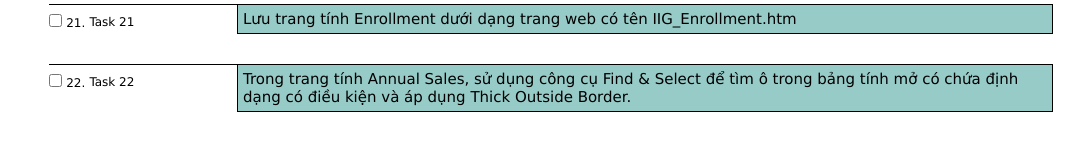
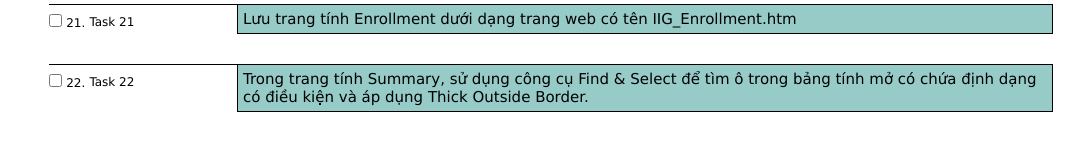
Before and after one commit to minhnh1394/Excel2019_Project1, a plain HTML site: page index.html in a window 1280 px wide. Shown: the part 1465-1606 px from the top of the page, without its empty margins (213-1280 px from the left). Drawn offline with Linux system fonts and the light colour scheme.

Commit message:
Update index.html

```diff
--- a/index.html
+++ b/index.html
@@ -646,7 +646,7 @@
                             <div class="Title"><span>Task 22</span></div>
                             <div class="Overview">
                                 <div class="OverviewItem"><span>
-                                    <p>Trong trang tính Annual Sales, sử dụng công cụ Find & Select để tìm ô trong bảng tính mở có chứa định dạng có điều kiện và áp dụng Thick Outside Border.    </p>
+                                    <p>Trong trang tính Summary, sử dụng công cụ Find & Select để tìm ô trong bảng tính mở có chứa định dạng có điều kiện và áp dụng Thick Outside Border.    </p>
                                 </span></div>
                             </div>
                         </div>
```
